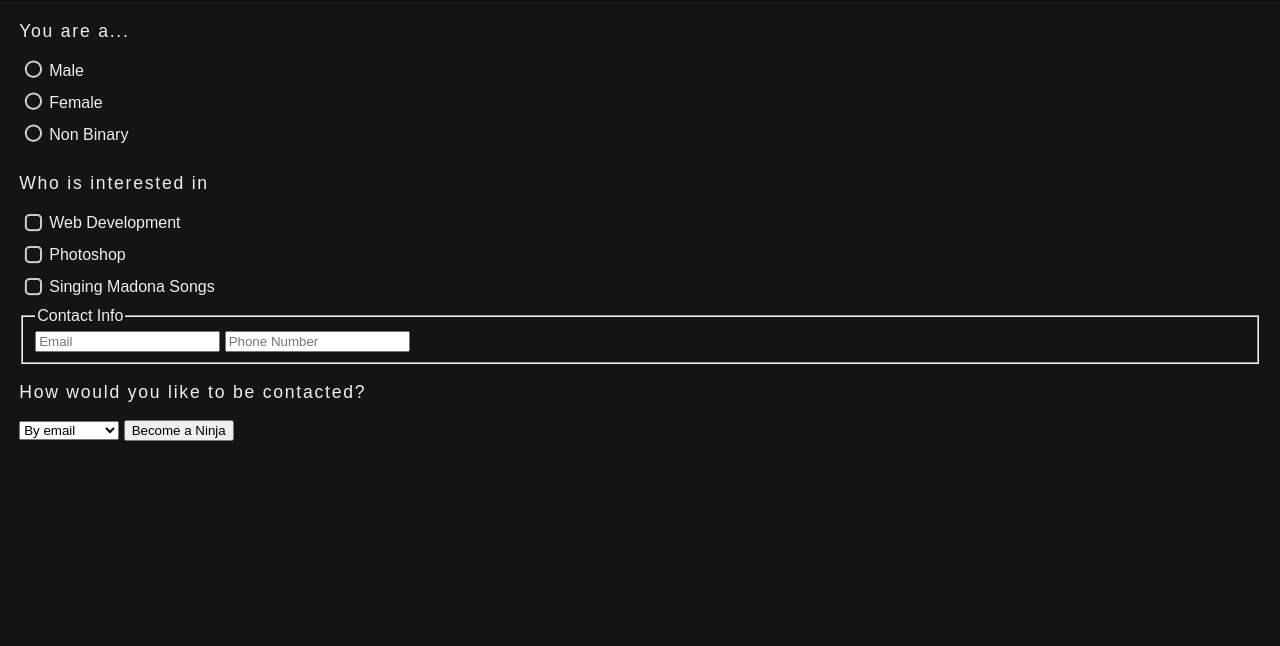
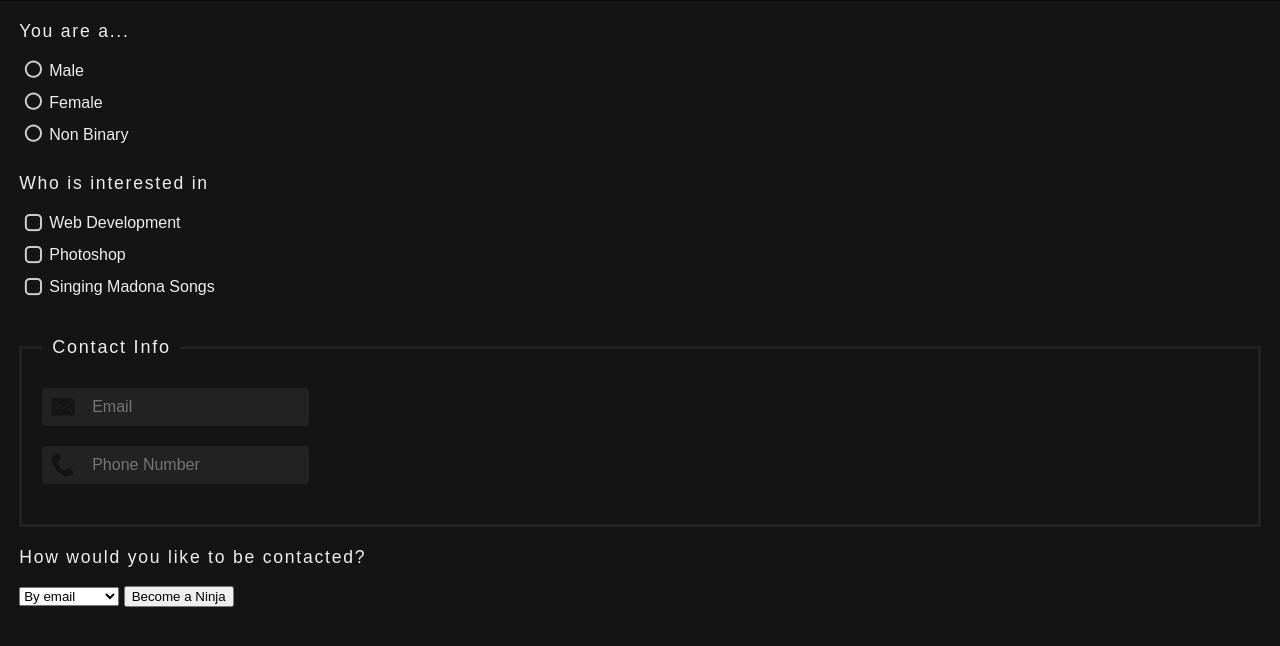
Before and after one commit to guibbers/netNinjaStyledForm, a plain HTML site: page index.html in a window 1280 px wide. Shown: the part 130-776 px from the top of the page. Drawn offline with Linux system fonts and the light colour scheme.

Commit message:
text-inputs-done

```diff
--- a/style.css
+++ b/style.css
@@ -71,3 +71,36 @@ input:checked + label[for="madona"] {
    background-position: 0 -65px;
    color: #ce1010;
 }
+
+fieldset {
+   padding: 20px;
+   margin: 20px 0;
+   border: 3px solid #222;
+}
+
+legend {
+   padding: 10px;
+   font-size: 18px;
+   letter-spacing: 0.1em;
+}
+
+input[type="email"],
+input[type="number"] {
+   display: block;
+   margin-bottom: 20px;
+   padding: 10px 10px 10px 50px;
+   border: 0;
+   border-radius: 4px;
+   background: url(img/inputs.png) no-repeat;
+   background-color: #222;
+   font-size: 16px;
+   color: #fff;
+}
+
+input[type="email"] {
+   background-position: 7px 8px;
+}
+
+input[type="number"] {
+   background-position: 7px -58px;
+}
```
